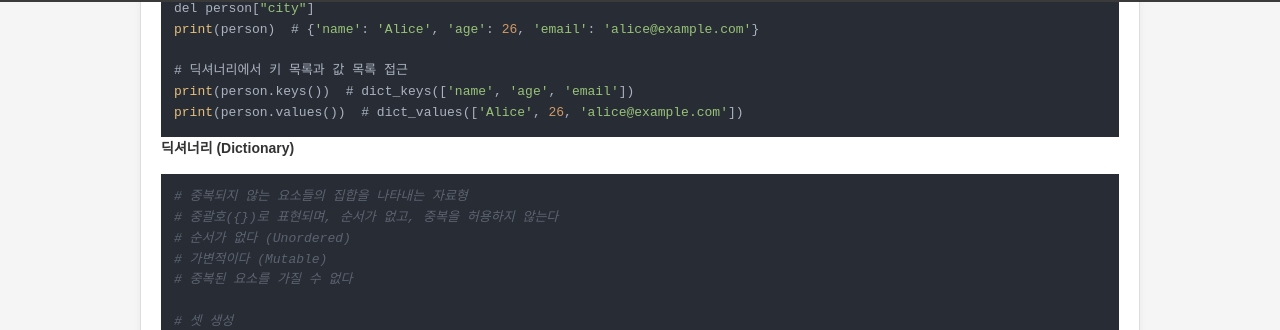
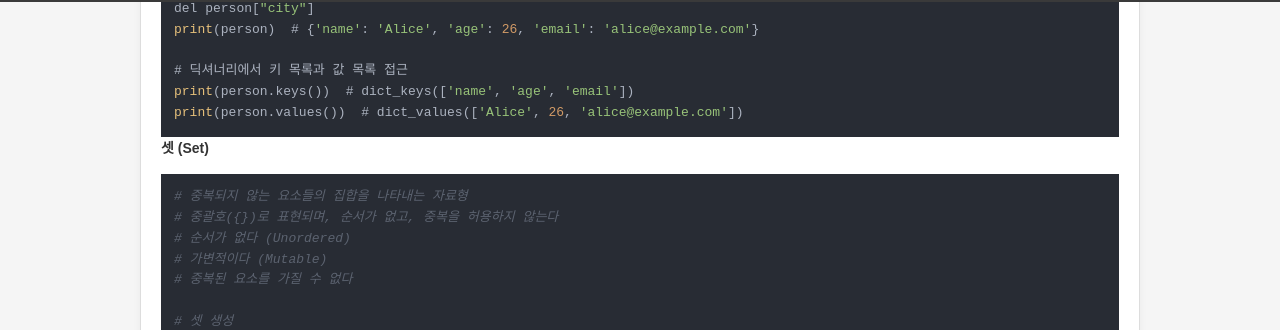
Before and after one commit to Mminzy22/Blog, a Jekyll site: the page built from _posts/Python/2024-11-19-Python01.md, in a window 1280 px wide and 900 px high, scrolled down 7367 px. Shown: the part 120-450 px from the top of the window. Built offline with Jekyll 4.4.1, drawn with Linux system fonts in a browser that asks for light colours; nearby versions of some CDN libraries; comment, search, counter and statistics services are not loaded.

Commit message:
Update post

````diff
--- a/_posts/Python/2024-11-19-Python01.md
+++ b/_posts/Python/2024-11-19-Python01.md
@@ -189,6 +189,7 @@
 
 #### 3. 데이터 타입 알아보기: 숫자형, 문자형, 불리언
 **숫자형 (Numeric Types)**
+
 ```python
 # 정수형
 # 소수점 없이 정수를 나타내는 데이터 타입
@@ -216,6 +217,7 @@
 ```
 
 **문자형 (String Type)**
+
 ```python
 # 문자, 단어, 문장을 저장하는 데이터 타입
 name = "Alice"
@@ -240,6 +242,7 @@
 ```
 
 **불리언 (Boolean)**
+
 ```python
 # 참(True) 또는 거짓(False)을 나타내는 데이터 타입
 is_sunny = True
@@ -265,6 +268,7 @@
 
 #### 4. 컬렉션 자료형 알아보기: 리스트, 튜플, 딕셔너리, 셋
 **리스트 (List)**
+
 ```python
 # 여러 개의 항목을 순서대로 저장할 수 있는 가변 자료형
 # 대괄호([])로 표현하며, 각 요소는 쉼표(,)로 구분
@@ -296,6 +300,7 @@
 ```
 
 **튜플 (Tuple)**
+
 ```python
 # 리스트와 유사하지만, 한 번 생성되면 수정할 수 없는 불변 자료형
 # 소괄호(())로 표현
@@ -321,6 +326,7 @@
 ```
 
 **딕셔너리 (Dictionary)**
+
 ```python
 # 키-값 쌍(Key-Value Pair)으로 데이터를 저장하는 자료형
 # 중괄호({})로 표현되며, 각 키와 값은 콜론(:)으로 구분
@@ -355,7 +361,8 @@
 print(person.values())  # dict_values(['Alice', 26, 'alice@example.com'])
 ```
 
-**딕셔너리 (Dictionary)**
+**셋 (Set)**
+
 ```python
 # 중복되지 않는 요소들의 집합을 나타내는 자료형
 # 중괄호({})로 표현되며, 순서가 없고, 중복을 허용하지 않는다
@@ -394,6 +401,7 @@
 
 **명시적 타입 변환 (Explicit Conversion)**
 프로그래머가 직접 타입 변환 함수를 사용하여 데이터를 변환하는 방식
+
 ```python
 # 실수를 정수로 변환
 a = 3.14
@@ -472,6 +480,7 @@
 **암시적 타입 변환 (Implicit Conversion)**
 Python이 자동으로 데이터를 변환하는 경우
 일반적으로 숫자형 데이터 간의 연산에서 발생
+
 ```python
 # 정수와 실수의 연산에서 발생하는 암시적 변환
 a = 5
@@ -482,6 +491,7 @@
 ```
 
 **타입 변환 시 주의사항**
+
 ```python
 # 문자열을 숫자로 변환할 때, 반드시 숫자 형태의 문자열이어야 한다
 # 올바른 예시
@@ -514,6 +524,7 @@
 
 #### 7. Python 조건문
 **if문: 기본적인 조건문**
+
 ```python
 # if문 기본 구조 예시
 age = 18
@@ -536,6 +547,7 @@
 ```
 
 **else 문: 조건이 거짓일 때 실행**
+
 ```python
 # else문 기본 구조 예시
 age = 16
@@ -562,6 +574,7 @@
 ```
 
 **elif 문: 여러 조건 검사하기**
+
 ```python
 # if문 기본 구조 예시
 age = 18
@@ -590,6 +603,7 @@
 ```
 
 **중첩 조건문 (Nested Conditions)**
+
 ```python
 # 중첩 구조문 기본 구조 예시
 age = 20
@@ -631,6 +645,7 @@
 
 #### 8. Python 반복문
 **for문: 컬렉션 기반 반복**
+
 ```python
 # for문 기본 구조 예시
 fruits = ["apple", "banana", "cherry"]
@@ -652,6 +667,7 @@
 ```
 
 **while문: 조건 기반 반복**
+
 ```python
 # while문 기본 구조 예시
 count = 5
@@ -678,6 +694,7 @@
 ```
 
 **반복 제어: break와 continue**
+
 ```python
 # break 예시
 for i in range(1, 11):
@@ -706,6 +723,7 @@
 ```
 
 **반복문과 컬렉션: range() 함수 활용하기**
+
 ```python
 # range() 함수 기본 구조 예시
 for i in range(1, 10, 2):
@@ -726,6 +744,7 @@
 ```
 
 **중첩 반복문: 반복문 안의 반복문**
+
 ```python
 # 중첩 반복문 기본 구조 예시
 for i in range(1, 4):
@@ -747,6 +766,7 @@
 ```
 
 #### 9. 파이썬의 들여쓰기
+
 ```python
 if True:
     print("이 코드는 실행됩니다.")  # 이 줄은 들여쓰기 되어 있으므로 if 블록에 포함됨
````
